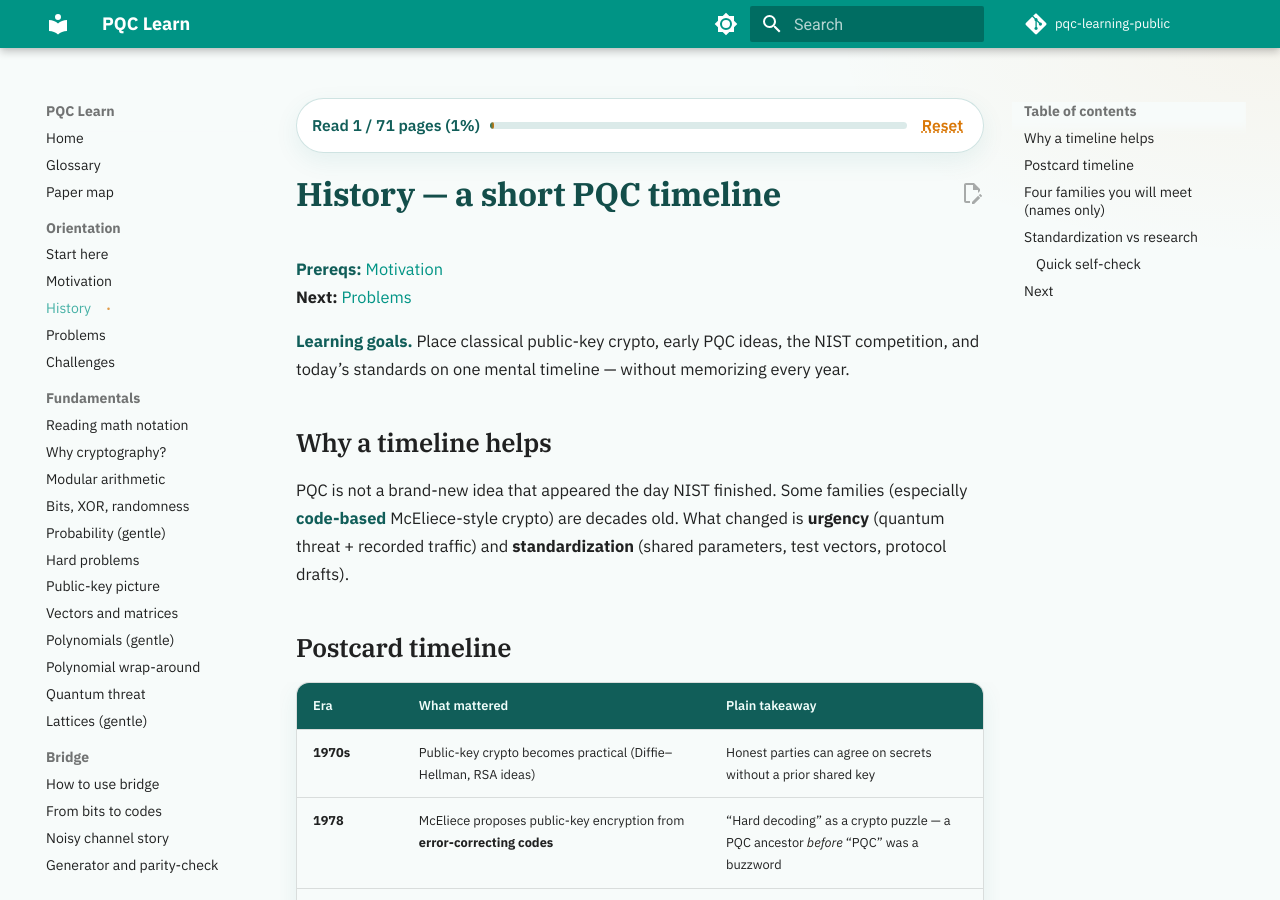
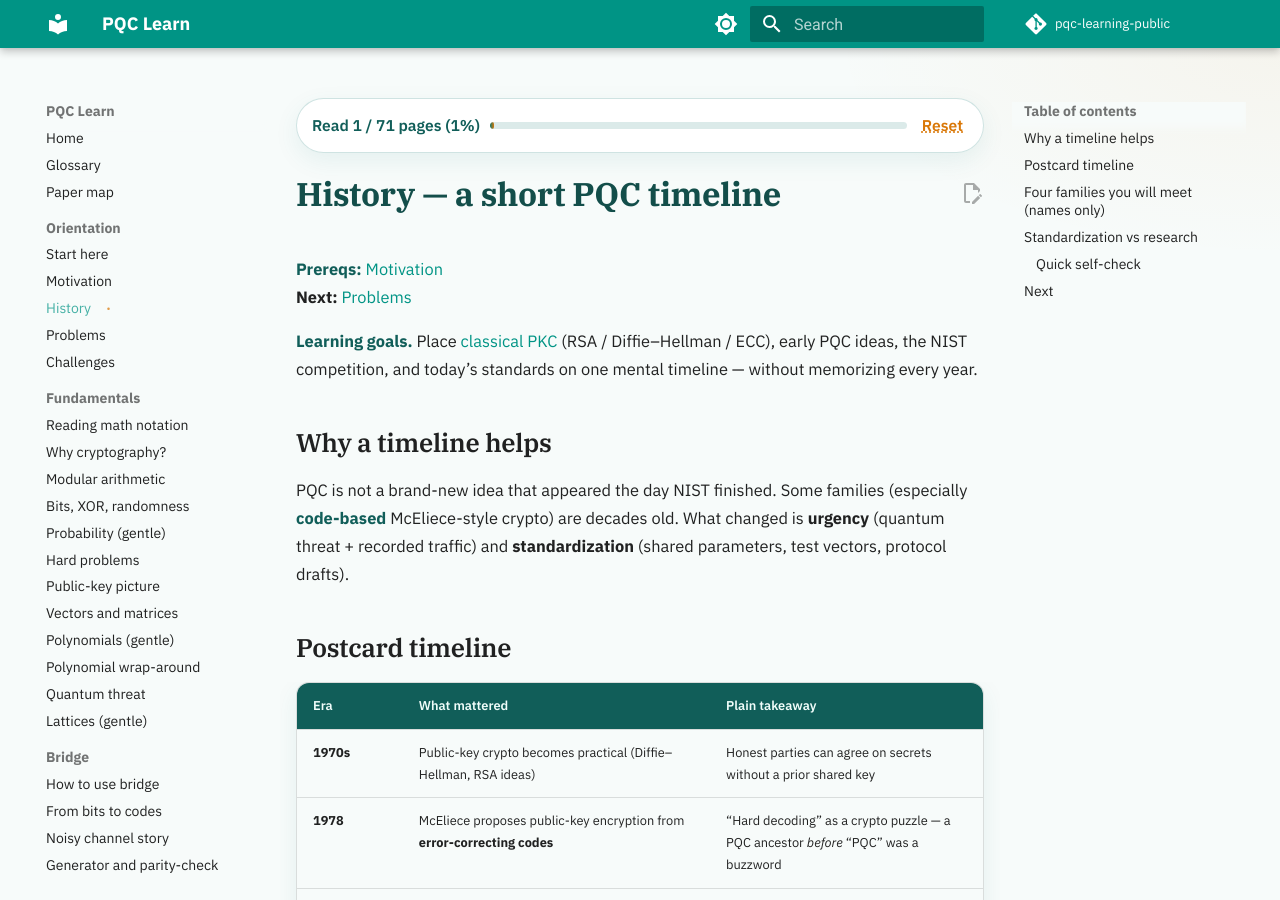
Before and after one commit to Post-Quantum-Cryptography-PQC/learning, an MkDocs documentation site: the page built from docs/orientation/history.md, in a window 1280 px wide and 900 px high. Built offline with MkDocs 1.6.1 and Material for MkDocs 9.7.7, drawn with Linux system fonts in a browser that asks for light colours; comment, search, counter and statistics services are not loaded.

Commit message:
sync from pqc-learning-public@c773d9e

```diff
--- a/docs/orientation/history.md
+++ b/docs/orientation/history.md
@@ -3,7 +3,7 @@
 **Prereqs:** [Motivation](motivation.md)
 **Next:** [Problems](problems.md)
 
-**Learning goals.** Place classical public-key crypto, early PQC ideas, the NIST competition, and today’s standards on one mental timeline — without memorizing every year.
+**Learning goals.** Place [classical PKC](../glossary.md#pkc) (RSA / Diffie–Hellman / ECC), early PQC ideas, the NIST competition, and today’s standards on one mental timeline — without memorizing every year.
 
 ## Why a timeline helps
 
```
Also changed, not shown: docs/glossary.md (+1 -0 lines), docs/index.md (+1 -1 lines).
